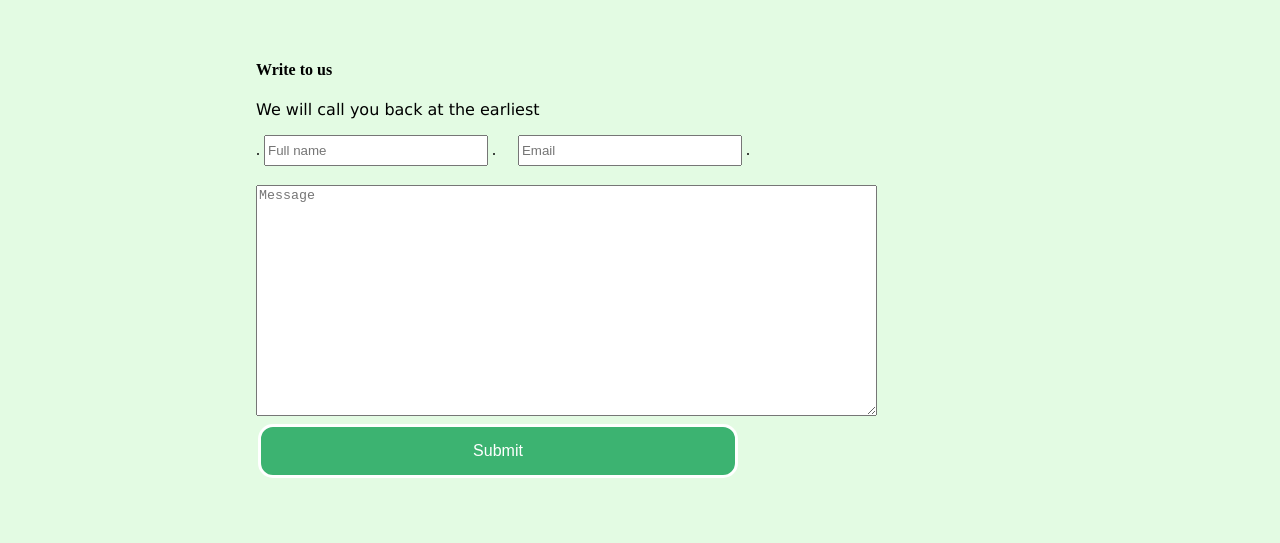
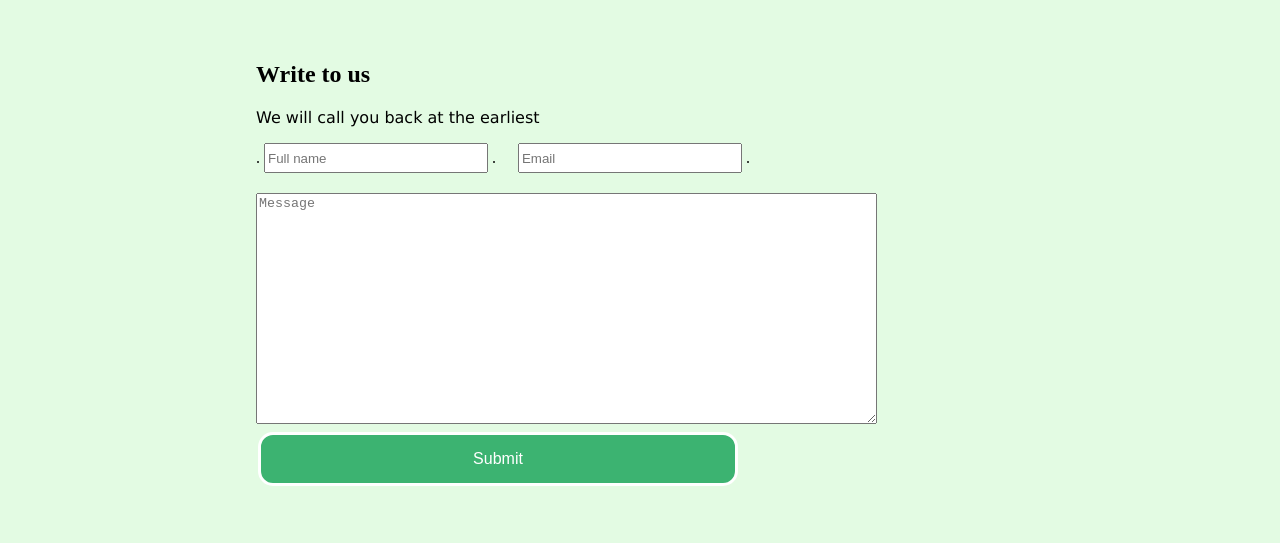
Before and after one commit to bekaDessalegn/UGR-4605-12, a plain HTML site: page html/contact.html in a window 1280 px wide. Shown: the part 229-772 px from the top of the page. Drawn offline with Linux system fonts and the light colour scheme; a web font is replaced by a local one.

Commit message:
my commit

```diff
--- a/html/contact.html
+++ b/html/contact.html
@@ -39,7 +39,7 @@
 	<center><h1>Contact Us</h1></center>
 	<center><p> We would love to hear from you and take you out on a free site visit. Kindly get in touch with us if you have any queries and we will get back to you as soon as possible. </p></center>
 	<div class="consec1">
-	<h4>Write to us</h4>
+	<h2>Write to us</h2>
 	<p>We will call you back at the earliest</p>
 	<label for="fullname">.</label>
 	<input type="text" name="username" id="fullname" placeholder="Full name">
```
